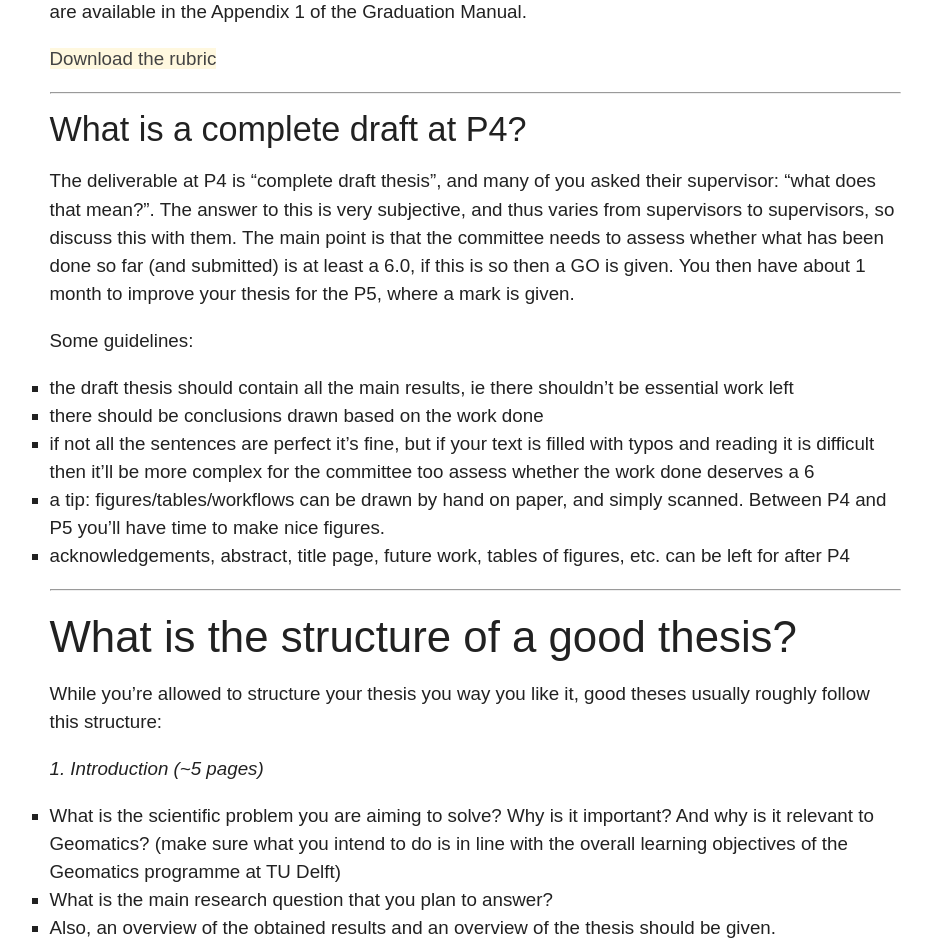
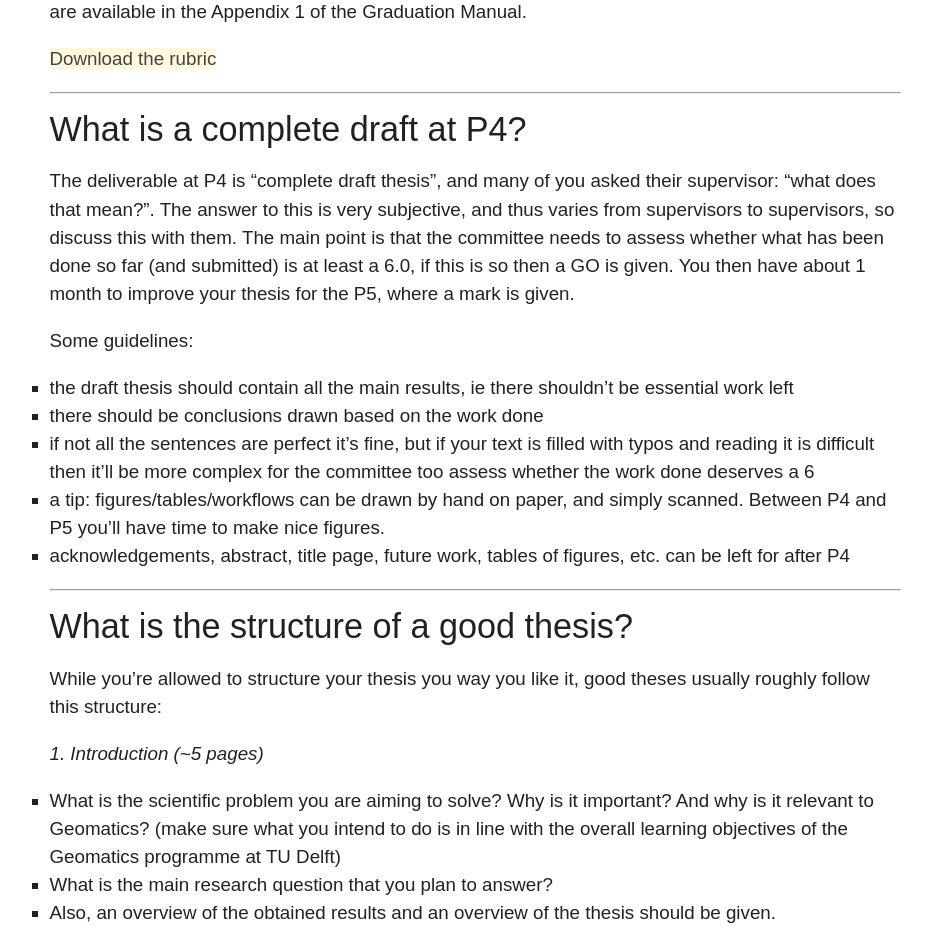
Before and after one commit to tudelft3d/geo2020, a Jekyll site: the page built from faq/index.md, in a window 1280 px wide. Shown: the part 5448-6400 px from the top of the page, without its empty margins (165-1097 px from the left). Built offline with Jekyll 4.4.1, drawn with Linux system fonts in a browser that asks for light colours; nearby versions of some CDN libraries.

Commit message:
wrong subsection levels fixed

```diff
--- a/faq/index.md
+++ b/faq/index.md
@@ -167,7 +167,7 @@ Some guidelines:
 
 - - -
 
-### What is the structure of a good thesis?
+#### What is the structure of a good thesis?
 
 <!-- http://web.stanford.edu/~pmcmahon/ThesisWritingTips.pdf -->
 While you're allowed to structure your thesis you way you like it, good theses usually roughly follow this structure:
@@ -213,7 +213,7 @@ _7. Appendices_
 
 - - -
 
-### Withdrawing from P4
+#### Withdrawing from P4
 
 - inform your supervisors, the coreader and the delegate examiner
 - send an email to the Board of Examiners (examencommissie-bk@tudelft.nl) stating your name and student number, and declare that you withdraw from P4.
```
